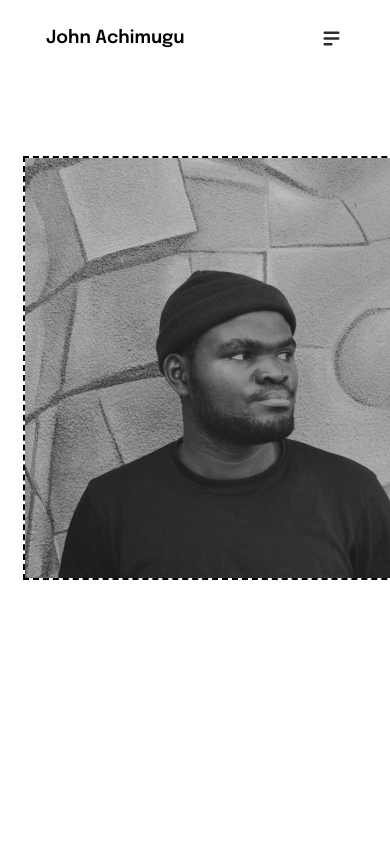
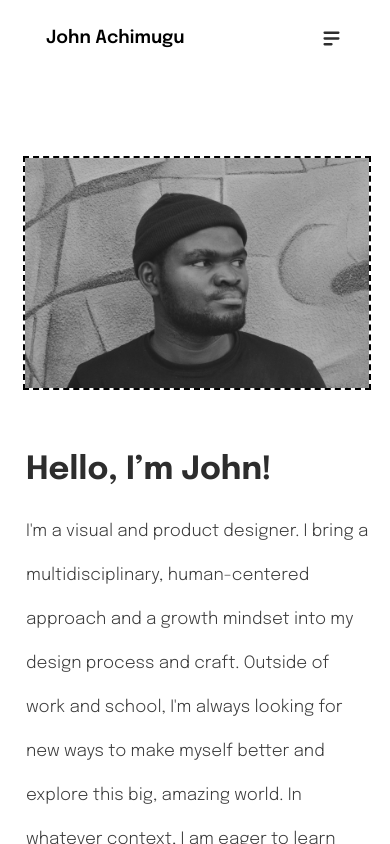
Before and after one commit to Ebubechi123/john-portfolio, a Next.js app: page /about in a window 390 px wide. Built offline with nearby package versions, Linux system fonts and the light colour scheme.

Commit message:
Made about page responsive

```diff
--- a/styles/About.module.css
+++ b/styles/About.module.css
@@ -26,6 +26,7 @@
   height: 420px;
   border: 2px solid black;
   border-style: dashed;
+  object-fit: cover;
 }
 .article_section {
   flex: 3;
@@ -94,3 +95,54 @@
     width: 50%;
     left: 0px;
 }
+
+/* Media query */
+
+@media only screen and (max-width:1080px) {
+  .top_section{
+    flex-direction: column;
+  }
+  .image_section,.article_section{
+    flex: 1;
+    width: 100%;
+    padding: 0px;
+  }
+  .article_section{
+    margin-top: 60px;
+  }
+  .image{
+    width: 100%;
+  }
+}
+@media only screen and (max-width:780px){
+  .article_section{
+    padding: 0px 3px;
+  }
+  .bottom_section{
+    flex-direction: column;
+    width: 100%;
+  }
+  .work_experience_section {
+    padding: 0px;
+  }
+
+  .education_section {
+    padding: 0px;
+  }
+}
+  @media only screen and (max-width:680px){
+    .image{
+     height: 230px;
+    }
+    .title,.bottom_section_title_wrapper h4 {
+      font-size: 32px;
+    }
+    .article{
+      font-size: 17px;
+    }
+    .lets_connect p{
+      font-size: 17px;
+    }
+
+
+}
--- a/styles/education.module.css
+++ b/styles/education.module.css
@@ -39,3 +39,19 @@
   line-height: 50px;
   color: #929191;
 }
+
+
+@media only screen and (max-width:680px){
+
+  .education_info p{
+      font-size: 22px;
+    }
+    .education_degree p{
+      font-size: 18px;
+    }
+
+    .education_duration p {
+      font-size: 16px;
+    }
+
+  }
--- a/styles/job.module.css
+++ b/styles/job.module.css
@@ -45,3 +45,20 @@
     line-height: 50px;
     color: #929191;
 }
+
+/* Media query */
+
+@media only screen and (max-width:680px){
+
+.job_info p,.job_info p span{
+    font-size: 22px;
+  }
+  .job_position p{
+    font-size: 18px;
+  }
+
+  .job_duration p{
+    font-size: 16px;
+  }
+
+}
```
